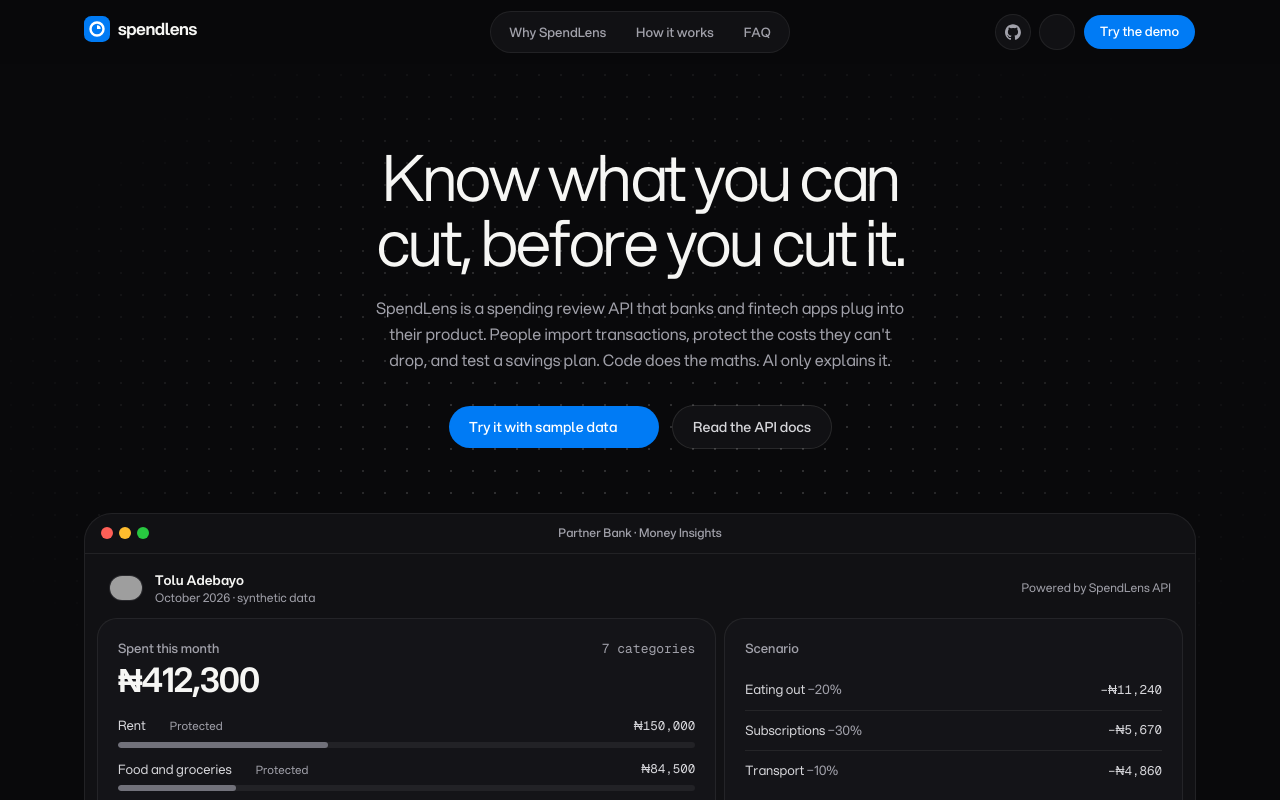
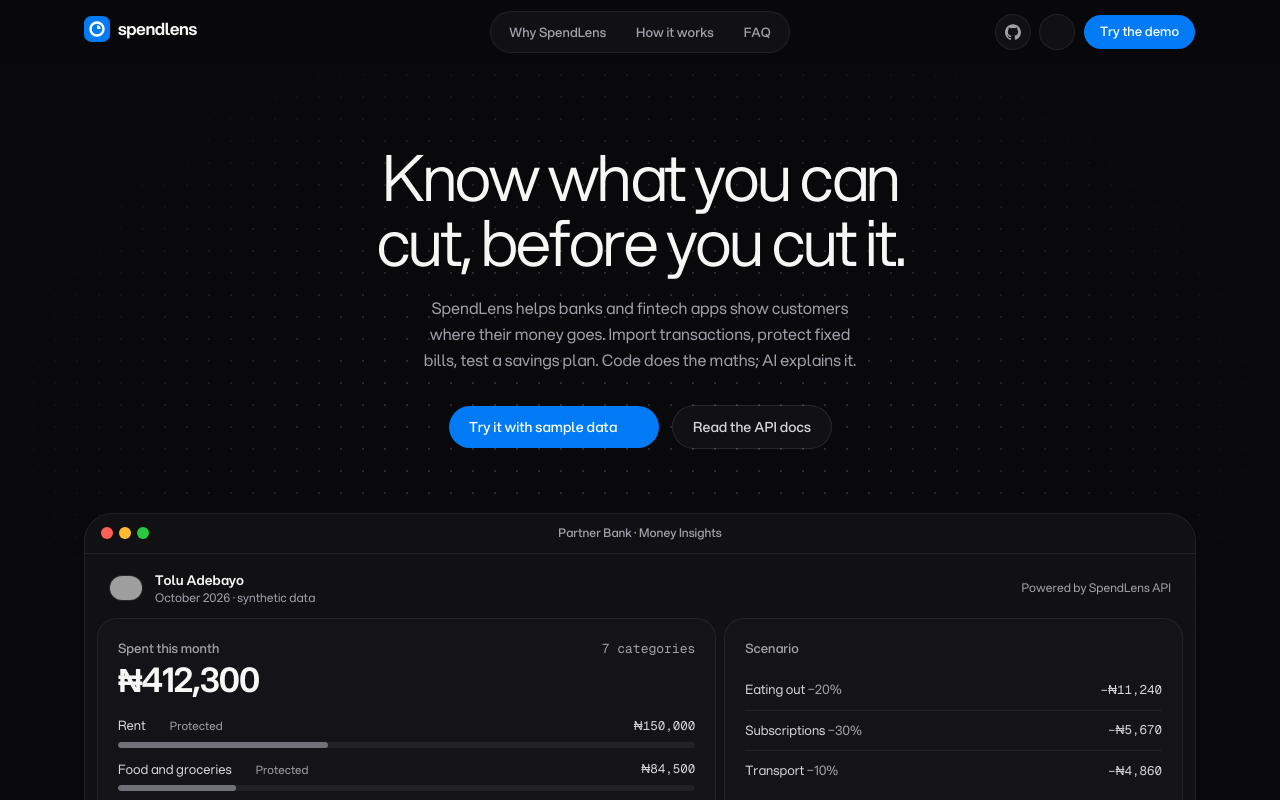
Before and after one commit to olatunjitobiloba/spendlens, a Next.js app in the folder web/: page / in a window 1280 px wide. Shown: the top 800 px of the page. Built offline with nearby package versions, Linux system fonts and the light colour scheme; no server answers; grey boxes are pictures that could not be loaded; some icons are missing.

Commit message:
chore: change marketing hero section description text

```diff
--- a/web/configs/marketing.ts
+++ b/web/configs/marketing.ts
@@ -1,7 +1,7 @@
 export const hero = {
   title: "Know what you can cut, before you cut it.",
   description:
-    "SpendLens is a spending review API that banks and fintech apps plug into their product. People import transactions, protect the costs they can't drop, and test a savings plan. Code does the maths. AI only explains it.",
+    "SpendLens helps banks and fintech apps show customers where their money goes. Import transactions, protect fixed bills, test a savings plan. Code does the maths; AI explains it.",
 };
 
 export const why = {
```
